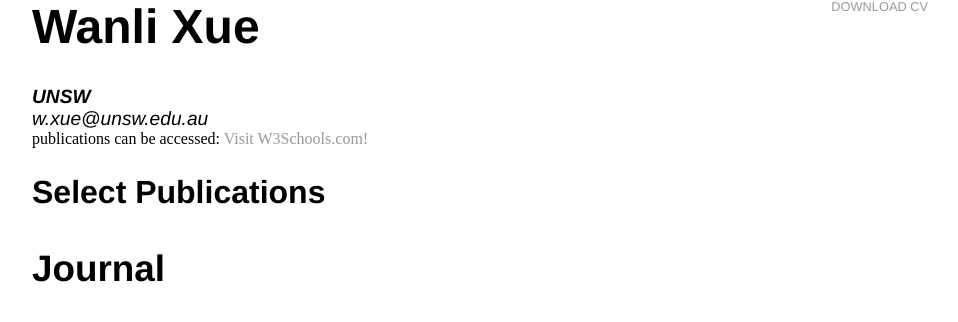
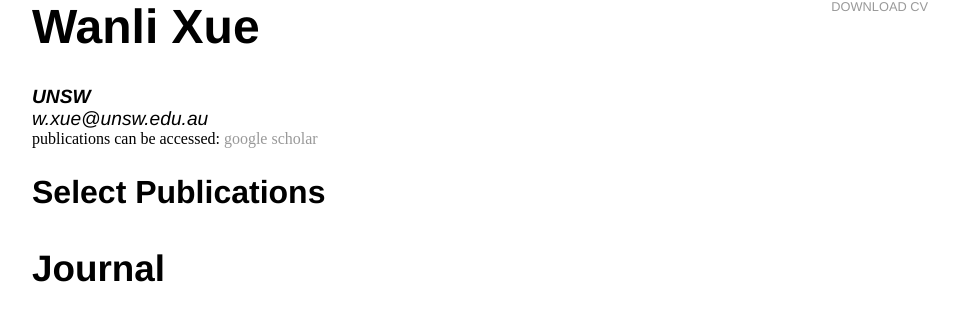
Before and after one commit to WanliXue/WanliXue.github.io, a Jekyll site: the page built from publication/index.html, in a window 1280 px wide. Shown: the part 116-438 px from the top of the page, without its empty margins (160-1118 px from the left). Built offline with Jekyll 4.4.1, drawn with Linux system fonts in a browser that asks for light colours.

Commit message:
Create index.html

```diff
--- a/publication/index.html
+++ b/publication/index.html
@@ -15,7 +15,7 @@ title: Publications of Wanli Xue
 				<span class="obfuscate">w.xue@unsw.edu.au</span>
 				</address>
 
-				<span class="obfuscate">publications can be accessed: <a href="https://scholar.google.com/citations?user=-odR7nQAAAAJ&hl=en">Visit W3Schools.com!</a> </span>
+				<span class="obfuscate">publications can be accessed: <a href="https://scholar.google.com/citations?user=-odR7nQAAAAJ&hl=en">google scholar</a> </span>
 
 				<h2>Select Publications</h2>
 
```
